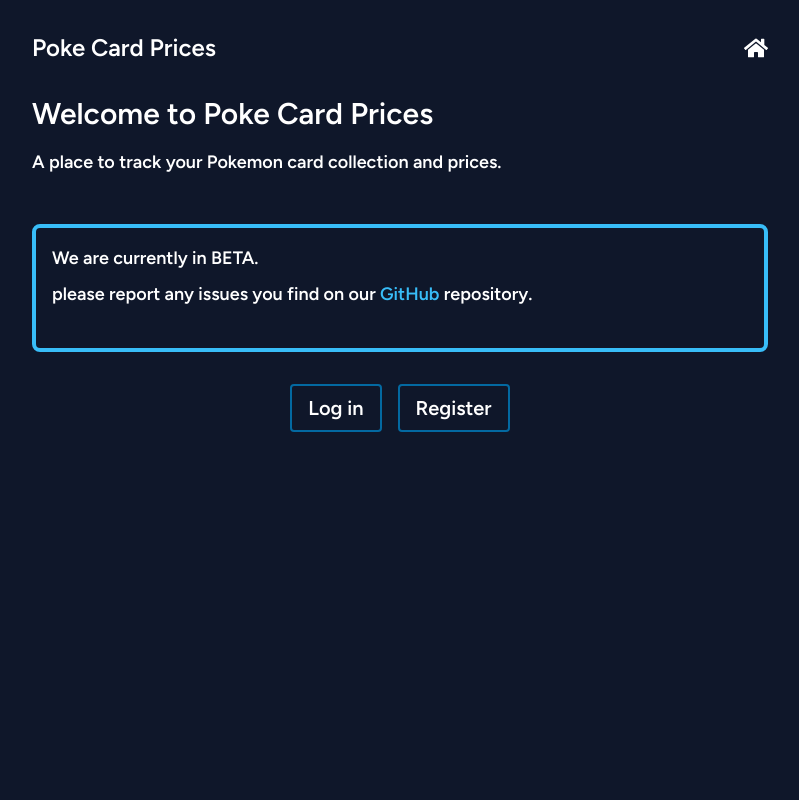
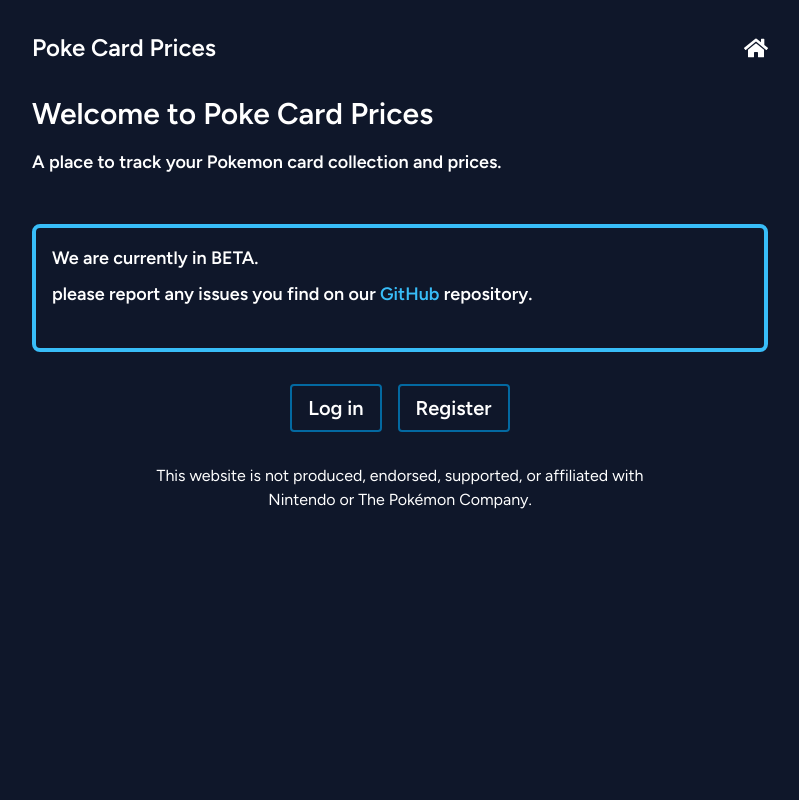
Before and after one commit to destinio/pokemoney, a Laravel app: page / in a window 1280 px wide. Shown: the whole page, without its empty margins (240-1039 px from the left). Run offline with Laravel 12, Linux system fonts and the light colour scheme; style sheets or scripts are compiled from the project's sources; some libraries are stand-ins or nearby versions.

Commit message:
Adding Disclaimer and housekeeping (#40)
* adding some quick updates

* desclaimer

```diff
--- a/resources/js/Components/CardInfo.tsx
+++ b/resources/js/Components/CardInfo.tsx
@@ -28,7 +28,7 @@
   const [_seriesSet, cardNumber] = cardId.split('-');
 
   const marketPrice = Number(card.prices[0].market || 0);
-  const pricePaid = Number(card.pricePaid || 0);
+  const pricePaid = Number(card.price_paid || 0);
 
   const value = pricePaid - marketPrice;
 
@@ -55,7 +55,7 @@
             'text-red-500': !isPositive(value),
           })}`}
         >
-          <span>{isPositive(value) ? '+' : ''} </span>
+          <span>{isPositive(value) ? '+' : '-'} </span>
           <span>{value.toFixed(2)}</span>
         </div>
         <div className="flex flex-col gap-6 md:grid md:grid-cols-3">
--- /dev/null
+++ b/resources/js/Components/MainFooter.tsx
@@ -0,0 +1,10 @@
+export default function MainFooter() {
+  return (
+    <div className="">
+      <p>
+        This website is not produced, endorsed, supported, or affiliated with
+      </p>
+      <p>Nintendo or The Pokémon Company.</p>
+    </div>
+  );
+}
--- a/resources/js/Layouts/AuthenticatedLayout.tsx
+++ b/resources/js/Layouts/AuthenticatedLayout.tsx
@@ -1,3 +1,4 @@
+import MainFooter from '@/Components/MainFooter';
 import NavLink from '@/Components/NavLink';
 import { PropsWithChildren, ReactNode } from 'react';
 import { FaHome, FaPowerOff, FaSearch } from 'react-icons/fa';
@@ -9,7 +10,8 @@
   // const user = usePage().props.auth.user;
 
   return (
-    <div className="m-auto flex max-w-screen-md flex-col px-4">
+    <div className="m-auto flex min-h-screen max-w-screen-md flex-col justify-between">
+      <div className="flex flex-col px-4">
         <div className="flex justify-between py-8">
           <h1 className="text-2xl font-bold">Poke Card Prices</h1>
           <nav className="flex items-center gap-4 text-2xl">
@@ -21,7 +23,7 @@
             </NavLink>
             <NavLink
               href={route('series.index')}
-            active={route().current('series')}
+              active={route().current('series.index')}
             >
               <FaSearch />
             </NavLink>
@@ -39,5 +41,9 @@
 
         <main className="flex-1">{children}</main>
       </div>
+      <div className="flex justify-center p-8 text-center">
+        <MainFooter />
+      </div>
+    </div>
   );
 }
--- a/resources/js/Layouts/GuestLayout.tsx
+++ b/resources/js/Layouts/GuestLayout.tsx
@@ -1,10 +1,12 @@
+import MainFooter from '@/Components/MainFooter';
 import NavLink from '@/Components/NavLink';
 import { PropsWithChildren } from 'react';
 import { FaHome } from 'react-icons/fa';
 
 export default function Guest({ children }: PropsWithChildren) {
   return (
-    <div className="m-auto flex max-w-screen-md flex-col px-4">
+    <div className="m-auto flex min-h-screen max-w-screen-md flex-col justify-between">
+      <div className="flex flex-col px-4">
         <div className="flex justify-between py-8">
           <h1 className="text-2xl font-bold">Poke Card Prices</h1>
           <nav className="flex items-center gap-4 text-2xl">
@@ -14,24 +16,13 @@
             >
               <FaHome />
             </NavLink>
-          {/* <NavLink */}
-          {/*   href={route('series.index')} */}
-          {/*   active={route().current('series')} */}
-          {/* > */}
-          {/*   <FaSearch /> */}
-          {/* </NavLink> */}
-          {/* <NavLink */}
-          {/*   href={route('owned.index')} */}
-          {/*   active={route().current('owned.index')} */}
-          {/* > */}
-          {/*   <TbCardsFilled /> */}
-          {/* </NavLink> */}
-          {/* <NavLink method="post" active={false} href={route('logout')}> */}
-          {/*   <FaPowerOff /> */}
-          {/* </NavLink> */}
           </nav>
         </div>
         <div className="">{children}</div>
+        <div className="flex justify-center p-8 text-center">
+          <MainFooter />
+        </div>
+      </div>
     </div>
   );
 }
--- a/resources/js/all-types.ts
+++ b/resources/js/all-types.ts
@@ -117,7 +117,7 @@
   image_url: string;
   name: string;
   number: string;
-  pricePaid: number;
+  price_paid: number;
   prices: IPrice[];
   rarity: string;
   rawJson: object; // JSON object, could be any complex structure
```
Lines whose indentation alone changed are shown as unchanged.
